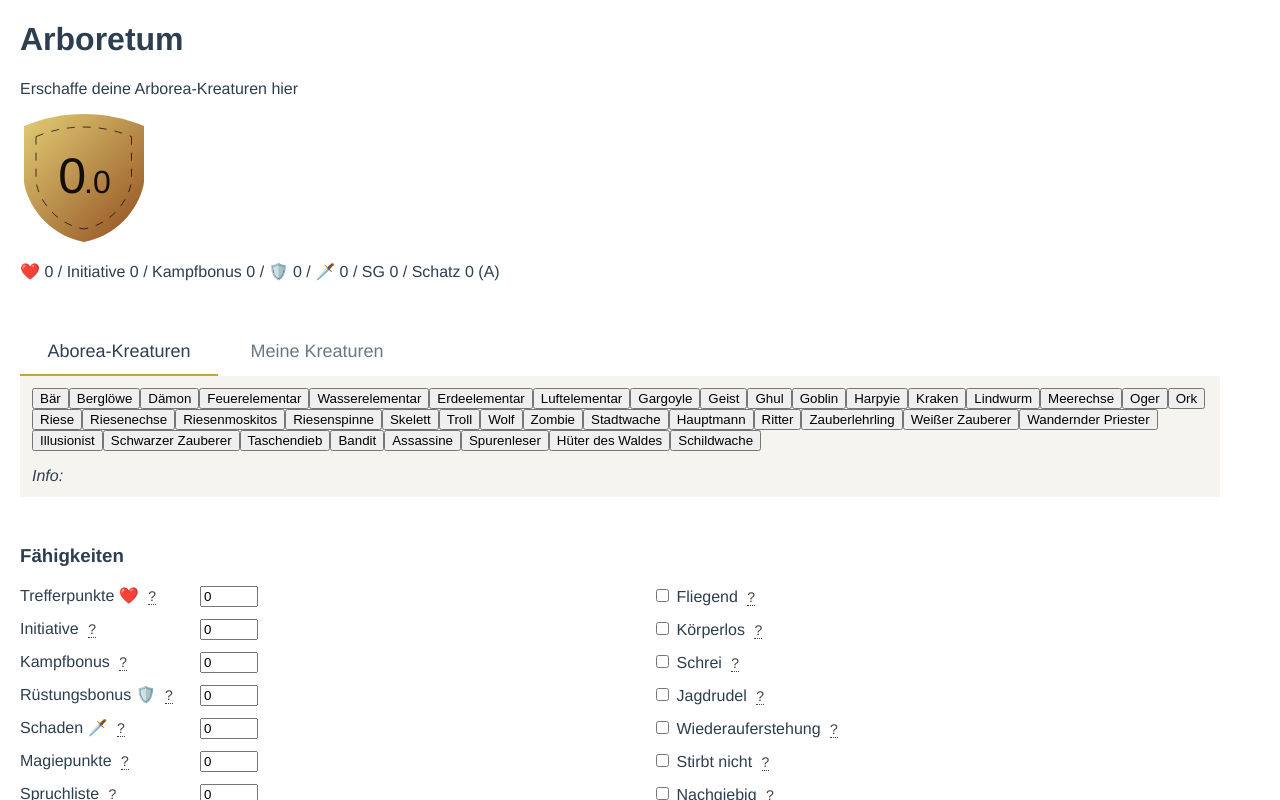
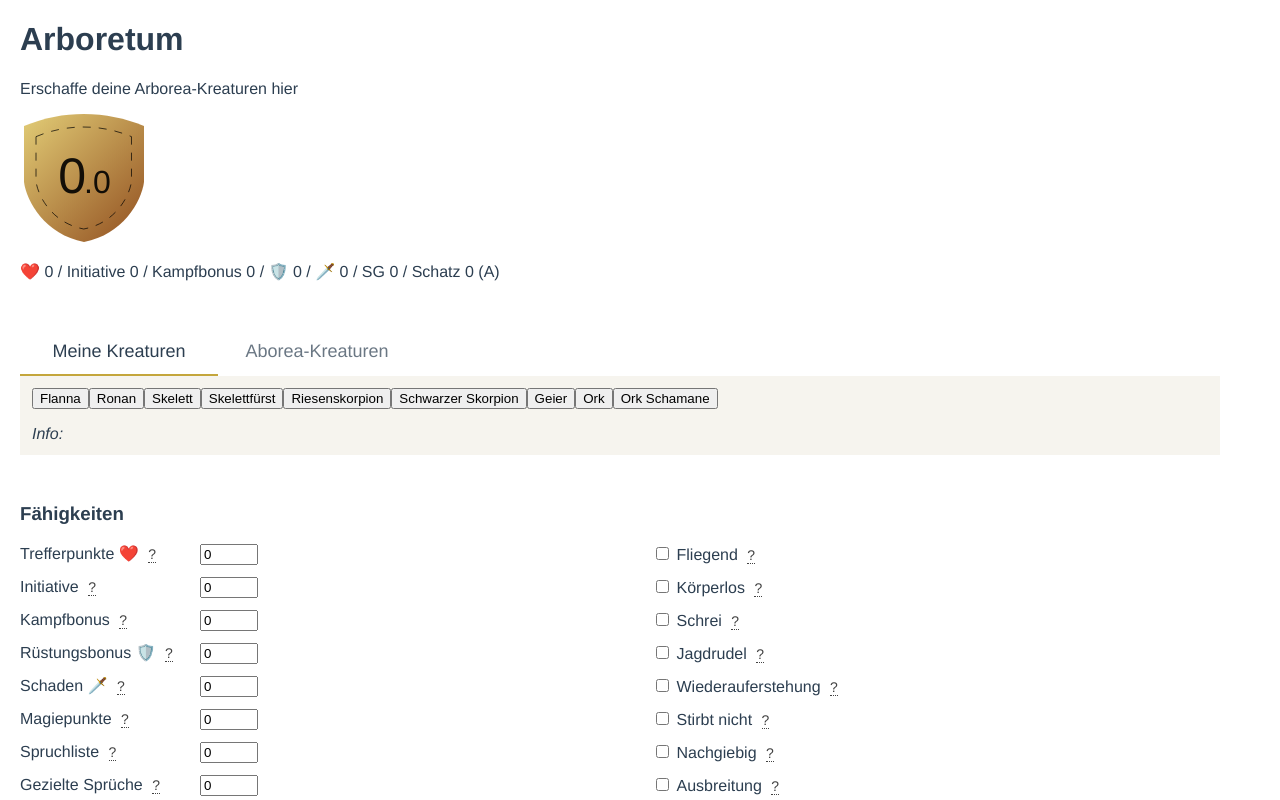
Before and after one commit to johannesschweig/arboretum, a Vue app: page /#/ in a window 1280 px wide. Shown: the top 800 px of the page. Built offline with nearby package versions, Linux system fonts and the light colour scheme.

Commit message:
added my creatures

```diff
--- a/src/components/TemplateSelector.vue
+++ b/src/components/TemplateSelector.vue
@@ -1,15 +1,16 @@
 <template>
   <div class='container'>
+    <!-- tabbar -->
     <div>
       <div
         :class='["tabbutton", {"active": tab === 1}]'
-        @click='tab = 1'>
-        Aborea-Kreaturen
+        @click='setTab(1)'>
+        Meine Kreaturen
       </div>
       <div
         :class='["tabbutton", {"active": tab === 2}]'
-        @click='tab = 2'>
-        Meine Kreaturen
+        @click='setTab(2)'>
+        Aborea-Kreaturen
       </div>
     </div>
     <!-- first tab -->
@@ -17,9 +18,8 @@
       v-if='tab === 1'
       class='tab'>
       <button
-        v-for='(c, i) in creatures'
+        v-for='(c, i) in myCreatures'
         :key='i'
-        class='tooltip'
         @click='setTemplate(c)'>
         {{ c.name }}
       </button>
@@ -31,19 +31,28 @@
     <div
       v-if='tab === 2'
       class='tab'>
-      second tab
+      <button
+        v-for='(c, i) in creatures'
+        :key='i'
+        @click='setTemplate(c)'>
+        {{ c.name }}
+      </button>
+      <p v-if='info !== ""'>
+        <i>Info:</i> {{ info }}
+      </p>
     </div>
   </div>
 </template>
 
 <script>
-import { creatures } from '../data/bestiary'
+import { creatures, myCreatures } from '../data/bestiary'
 import { mapActions } from 'vuex'
 
 export default {
   data() {
     return {
       creatures,
+      myCreatures,
       info: '',
       tab: 1
     }
@@ -52,6 +61,10 @@ export default {
     ...mapActions([
       'batchSet'
     ]),
+    setTab(t) {
+      this.tab = t
+      this.info = ''
+    },
     setTemplate(c) {
       this.info = `${c.weapon}, ${c.info}`
       this.batchSet(c.name)
--- a/src/data/bestiary.js
+++ b/src/data/bestiary.js
@@ -704,3 +704,125 @@ export const base = {
   sensitive: 0,
   vulnerable: 0
 }
+
+export const myCreatures = [
+  {
+    name: 'Flanna',
+    weapon: '',
+    info: 'Rang 4 Schamenmagie',
+    attr: {
+      tp: 20,
+      ini: 0,
+      kb: 3,
+      rb: 6,
+      s: -1,
+      spelll:  4,
+      mp: 12
+    }
+  },
+  {
+    name: 'Ronan',
+    weapon: 'Dolch',
+    info: '',
+    attr: {
+      tp: 12,
+      ini: 0,
+      kb: 3,
+      rb: 6,
+      s: -1
+    }
+  },
+  {
+    name: 'Skelett',
+    weapon: 'Kurzschwert',
+    info: '',
+    attr: {
+      tp: 20,
+      ini: 1,
+      kb: 4,
+      rb: 6,
+      s: 1,
+      magres: 1
+    }
+  },
+  {
+    name: 'Skelettfürst',
+    weapon: '',
+    info: '',
+    attr: {
+      tp: 45,
+      ini: 2,
+      kb: 4,
+      rb: 7,
+      s: 2,
+      fear: 1
+    }
+  },
+  {
+    name: 'Riesenskorpion',
+    weapon: '',
+    info: 'behäbig, 3x1TP Schaden. Mehrere Treffer stacken und erhöhen den Schaden 1-2-4-8-12',
+    attr: {
+      tp: 16,
+      ini: 0,
+      kb: 2,
+      rb: 6,
+      s: 0,
+      venom: 1
+    }
+  },
+  {
+    name: 'Schwarzer Skorpion',
+    weapon: '',
+    info: 'gift verursacht 1/3 tp schaden pro runde/stunde; wenn man sich nicht bewegt, nur pro tag. das gift klingt nach 4 Ticks oder 6 Stunden ab.',
+    attr: {
+      tp: 4,
+      ini: 0,
+      kb: 0,
+      rb: 6,
+      s: -3,
+      venom: 3
+    }
+  },
+  {
+    name: 'Geier',
+    weapon: '',
+    info: '',
+    attr: {
+      tp: 12,
+      ini: 1,
+      kb: 2,
+      rb: 6,
+      s: 0,
+      flying: 1
+    }
+  },
+  {
+    name: 'Ork',
+    weapon: 'Kurzbogen(S-1)/morgenstern(S1)/Kurzschwert(S-1)/Einhand-Axt(S0)',
+    info: '',
+    attr: {
+      tp: 12,
+      ini: 0,
+      kb: 3,
+      rb: 7,
+      s: 0
+    }
+  },
+  {
+    name: 'Ork Schamane',
+    weapon: 'Stab',
+    info: 'Rang 3 Schamenmagie Heilen, Trance, Heiliger Bezirk',
+    attr: {
+      tp: 20,
+      ini: 0,
+      kb: 4,
+      rb: 6,
+      s: 0,
+      mp: 20,
+      spelll: 3
+    }
+  },
+]
+
+export const allCreatures = creatures.concat(myCreatures)
--- a/src/store/index.js
+++ b/src/store/index.js
@@ -1,6 +1,6 @@
 import Vue from 'vue'
 import Vuex from 'vuex'
-import { base, alias, creatures } from '../data/bestiary'
+import { base, alias, allCreatures } from '../data/bestiary'
 import { getKP, getSG } from '../utils'
 
 Vue.use(Vuex)
@@ -99,9 +99,9 @@ export default new Vuex.Store({
     // payload: name of creature
     batchSet ({ commit }, payload) {
       // find creature
-      let i = creatures.map(c => c.name).indexOf(payload)
+      let i = allCreatures.map(c => c.name).indexOf(payload)
       if (i != -1) {
-        let creature = creatures[i].attr
+        let creature = allCreatures[i].attr
         // effective attr
         let eff = {
           ...base,
```
